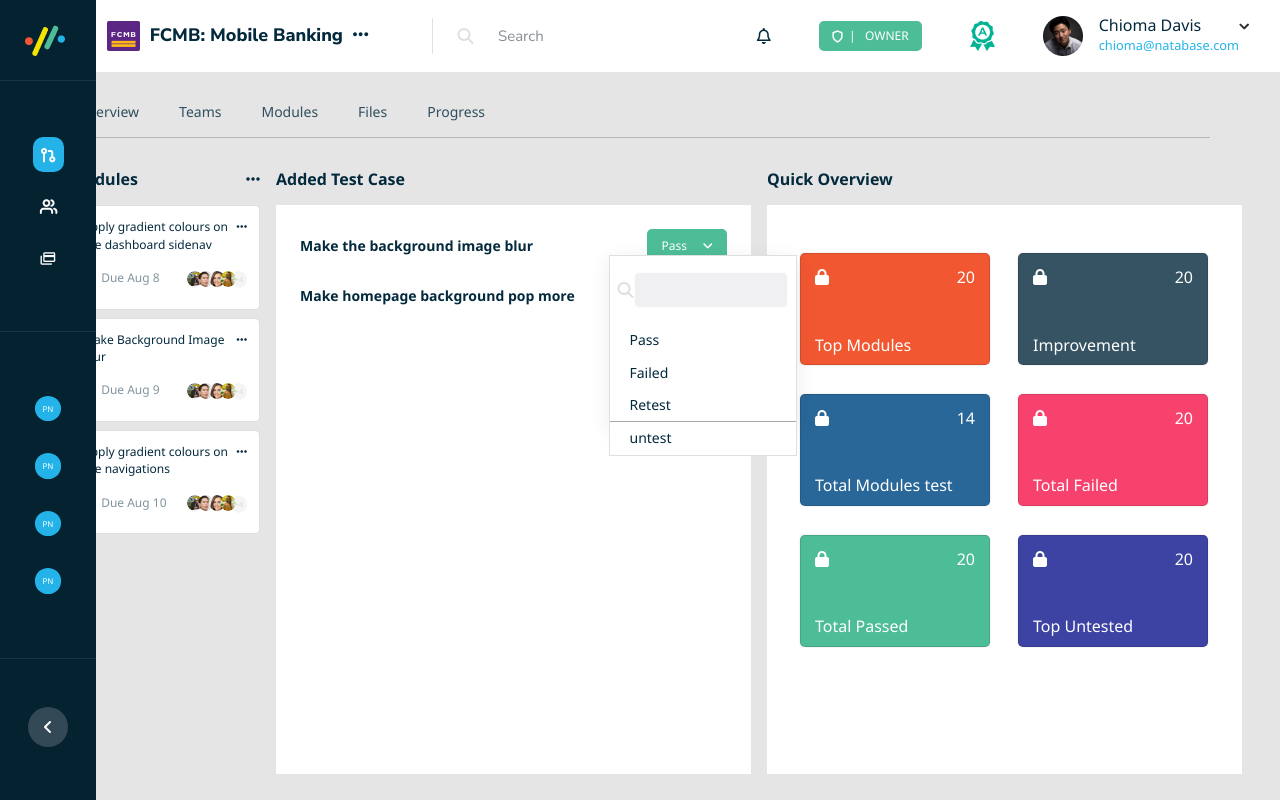
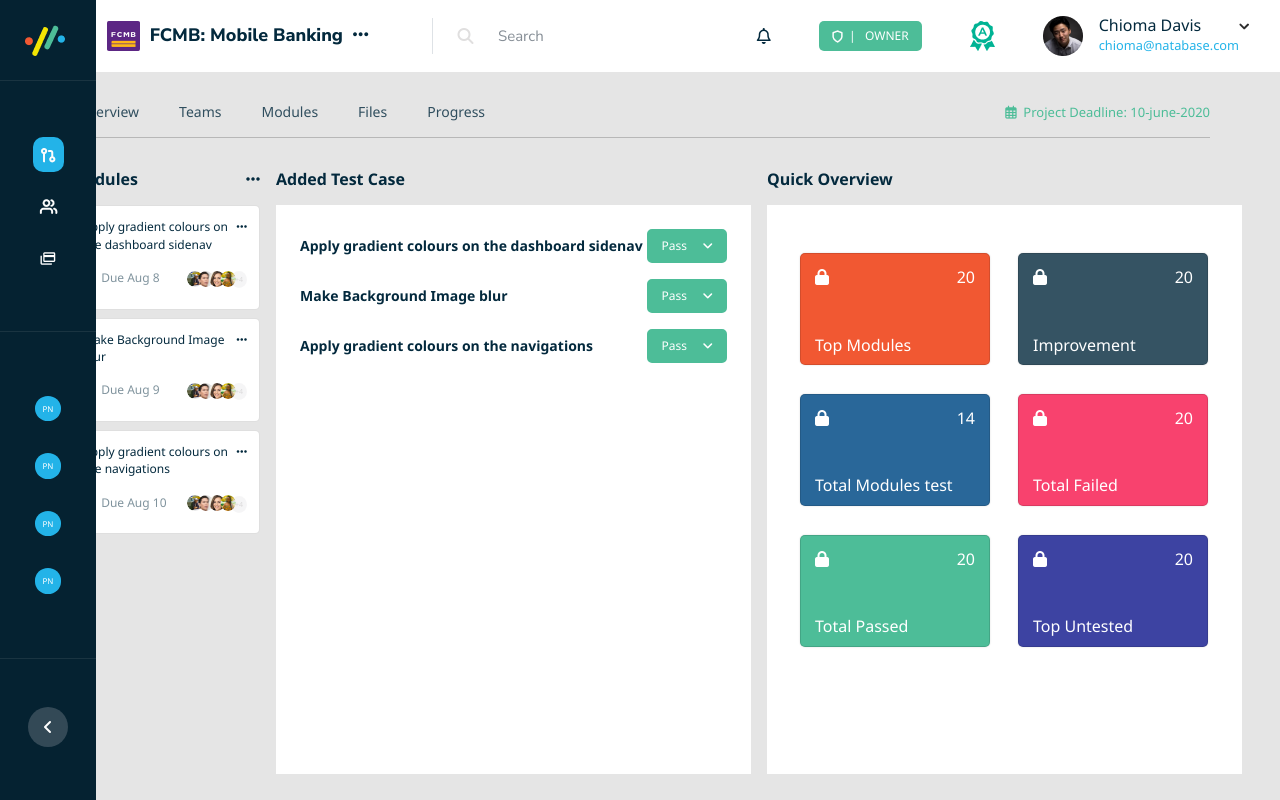
Before and after one commit to buka4rill/react-assignment, a React (Create React App) app in the folder react-assignment/: page /test in a window 1280 px wide. Built offline with nearby package versions, Linux system fonts and the light colour scheme; the HTML template or start-up script is replaced by a standard one.

Commit message:
added modal display functionality

```diff
--- a/react-assignment/src/App.js
+++ b/react-assignment/src/App.js
@@ -19,17 +19,20 @@
         {
           id: uuid.v4(),
           title: 'Apply gradient colours on the dashboard sidenav',
-          date: 'Due Aug 8'
+          date: 'Due Aug 8',
+          isNotClicked: true
         },
         {
           id: uuid.v4(),
           title: 'Make Background Image blur',
-          date: 'Due Aug 9'
+          date: 'Due Aug 9',
+          isNotClicked: true,
         },
         {
           id: uuid.v4(),
           title: 'Apply gradient colours on the navigations',
-          date: 'Due Aug 10'
+          date: 'Due Aug 10',
+          isNotClicked: true
         },
       ]
     }
@@ -43,7 +46,8 @@
     const newBacklog = {
       id: uuid.v4(),
       title: text,
-      date: 'Due Aug 12'
+      date: 'Due Aug 12',
+      isNotClicked: true
     }
 
     // Set newBacklog state
@@ -52,7 +56,7 @@
 
 
   render() {
-    console.log(this.state.actions.backlogs);
+    // console.log(this.state.actions.backlogs);
     return (
       <Router>
         <div className="App">
--- a/react-assignment/src/components/actions/ActionsSection.js
+++ b/react-assignment/src/components/actions/ActionsSection.js
@@ -19,6 +19,7 @@
     }
 
     render() {
+        console.log(this.props)
         return (
             <div>
                 <div className="container  mt-3">
@@ -27,14 +28,13 @@
                             <Backlog addBacklogs={this.props.addBacklogs} />
 
                             <div className="simplebar" data-simplebar data-simplebar-auto-hide="false">
-                            <div className="card-scroll-1" >
-                                {this.props.backlogs.map((backlog) => (
-                                    <ActionCard key={backlog.id} backlog={backlog} />
-                                ))}
+                                <div className="card-scroll-1" >
+                                    {/* Loop thru backlogs props from App.js and pass to ActionCard */}
+                                    {this.props.backlogs.map((backlog) => (
+                                        <ActionCard key={backlog.id} backlog={backlog} />
+                                    ))}
+                                </div>
                             </div>
-                            </div>
-
-
                         </div>
 
                         <div className="col-lg-2 col-md-3 px-0 mr-2">
--- a/react-assignment/src/components/layout/Navbar.js
+++ b/react-assignment/src/components/layout/Navbar.js
@@ -22,6 +22,12 @@
                         <a href="!#" className="nav-link"> Progress </a>
                     </li>
                 </ul>
+
+                <div style={{ color: '#4DBD98', fontSize: '13px'}}>
+                    <i className="far fa-calendar-alt"></i>
+                    &nbsp;
+                    Project Deadline: 10-june-2020
+                </div>
             </div>
         </div>
     )
--- a/react-assignment/src/components/layout/Sidenav.js
+++ b/react-assignment/src/components/layout/Sidenav.js
@@ -53,7 +53,7 @@
 
                 <div className="section-4 mt-5 d-flex text-center justify-content-center align-items-center" >
                     <span className="close-side-nav p-2 text-white d-flex text-center justify-content-center align-items-center" style={{ background: 'rgb(232,231,234,0.2)', borderRadius: '50%', width: '40px', height: '40px'}}>
-                        <i class="fas fa-angle-left text-white" style={{ opacity: '1'}}></i>
+                        <i className="fas fa-angle-left text-white" style={{ opacity: '1'}}></i>
                     </span>
                 </div>
 
--- a/react-assignment/src/components/testPage/AddedTestCases.js
+++ b/react-assignment/src/components/testPage/AddedTestCases.js
@@ -1,46 +1,56 @@
-import React from 'react';
+import React, { Component, Fragment } from 'react';
 import OptionsModal from './OptionsModal';
 
-const AddedTestCases = () => {
-    return (
-        <div>
-            <div className="heading d-flex justify-content-between mb-3">
-                <span>
-                    Added Test Case
-                </span>
-            </div>
+import PropTypes from 'prop-types';
 
-            <div className="component-display py-4">
+class AddedTestCases extends Component {
+
+    // Proptypes
+    static propTypes = {
+        backlog: PropTypes.object.isRequired,
+    }
+
+    // Component state to show modal
+    state = {
+        dontShowModal: true
+    }
+
+    // Toggle modal view
+    toggleModal = (e) => {
+
+        this.setState({ dontShowModal: !this.state.dontShowModal })
+    }
+
+
+    render() {
+
+        // Destructuring the state
+        const { dontShowModal } = this.state;
+
+        return (
+            <Fragment>
                 <div className="test-case d-flex justify-content-between px-4 mb-3">
-                    <span className="py-auto my-auto"> Make the background image blur </span>
+                    <span className="py-auto my-auto"> {this.props.backlog.title} </span>
 
                     <div className="button-section">
-                        <button className="btn case-btn">
+                        <button className="btn case-btn" onClick={this.toggleModal}>
                             Pass
                             &nbsp;&nbsp;&nbsp;&nbsp;
                             <i className="fas fa-angle-down"></i>
                         </button>
 
-                        <div className="modaal">
-                            <OptionsModal />
+                        {/* Condition to display modal */}
+                        { dontShowModal ? null : (<div className="modaal">
+                            <OptionsModal  />
+                        </div>) }
 
-                        </div>
                     </div>
 
                 </div>
-
-                <div className="test-case d-flex justify-content-between px-4">
-                    <span className="py-auto my-auto"> Make homepage background pop more </span>
-
-                    <button className="btn case-btn">
-                        Pass
-                        &nbsp;&nbsp;&nbsp;&nbsp;
-                        <i className="fas fa-angle-down"></i>
-                    </button>
-                </div>
-            </div>
-        </div>
-    )
+            </Fragment>
+        )
+    }
 }
 
+
 export default AddedTestCases;
--- a/react-assignment/src/components/testPage/OptionsModal.js
+++ b/react-assignment/src/components/testPage/OptionsModal.js
@@ -12,7 +12,7 @@
     render() {
         return (
             <Fragment>
-                <div class="card">
+                <div className="card">
                     <div>
                         <form action="">
                             <div className="form-group d-flex px-2 pt-3">
--- a/react-assignment/src/components/testPage/TestPageSection.js
+++ b/react-assignment/src/components/testPage/TestPageSection.js
@@ -27,8 +27,16 @@
                             ))}
                         </div>
 
-                        <div className="col-lg-5  px-0 mr-3">
-                            <AddedTestCases />
+                        <div className="col-lg-5 px-0 mr-3">
+                            <div className="heading d-flex justify-content-between mb-3">
+                                <span>
+                                    Added Test Case
+                                </span>
+                            </div>
+                            <div className="component-display py-4">
+                                {this.props.backlogs.map((backlog) => (<AddedTestCases key={backlog.id} backlog={backlog}/>))}
+                            </div>
+
                         </div>
 
                         <div className="col-lg-5  px-0 ">
```
Also changed, not shown: react-assignment/src/App.css.
